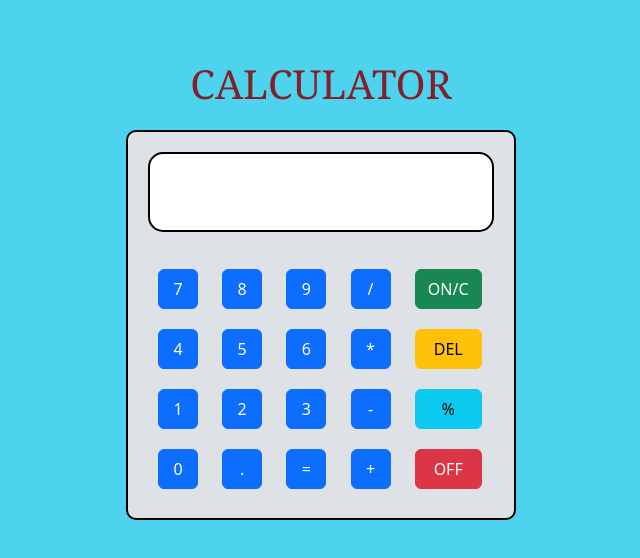
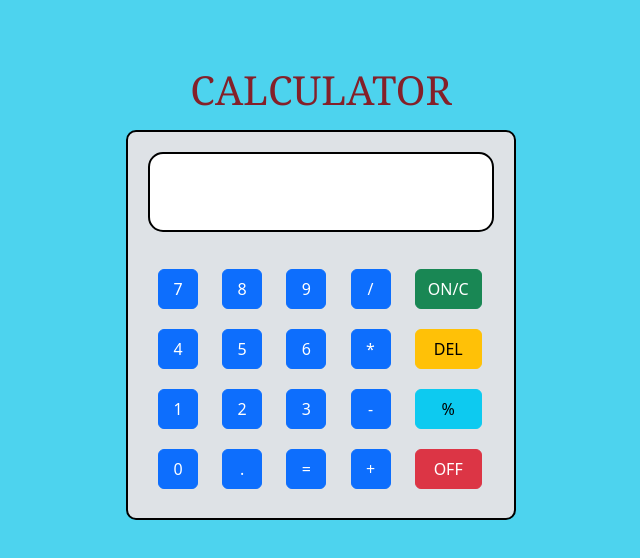
Before and after one commit to santoshtuniki/Calculator, a plain HTML site: page index.html in a window 1280 px wide. Shown: the whole page, without its empty margins (319-959 px from the left). Drawn offline with nearby package versions, Linux system fonts and the light colour scheme.

Commit message:
h1 replaced with p

```diff
--- a/index.css
+++ b/index.css
@@ -1,6 +1,7 @@
 .heading {
 	width: 280px;
 	height: 50px;
+	font-size: 40px;
 	color: #842029;
 	text-align: center;
 	margin: auto;
--- a/index.html
+++ b/index.html
@@ -16,7 +16,7 @@
 	<body style="background-color: #4dd3ee;">
 
 		<div class="heading">
-			<h1>CALCULATOR</h1>
+			<p>CALCULATOR</p>
 		</div>
 
 		<div class="calc">
```
